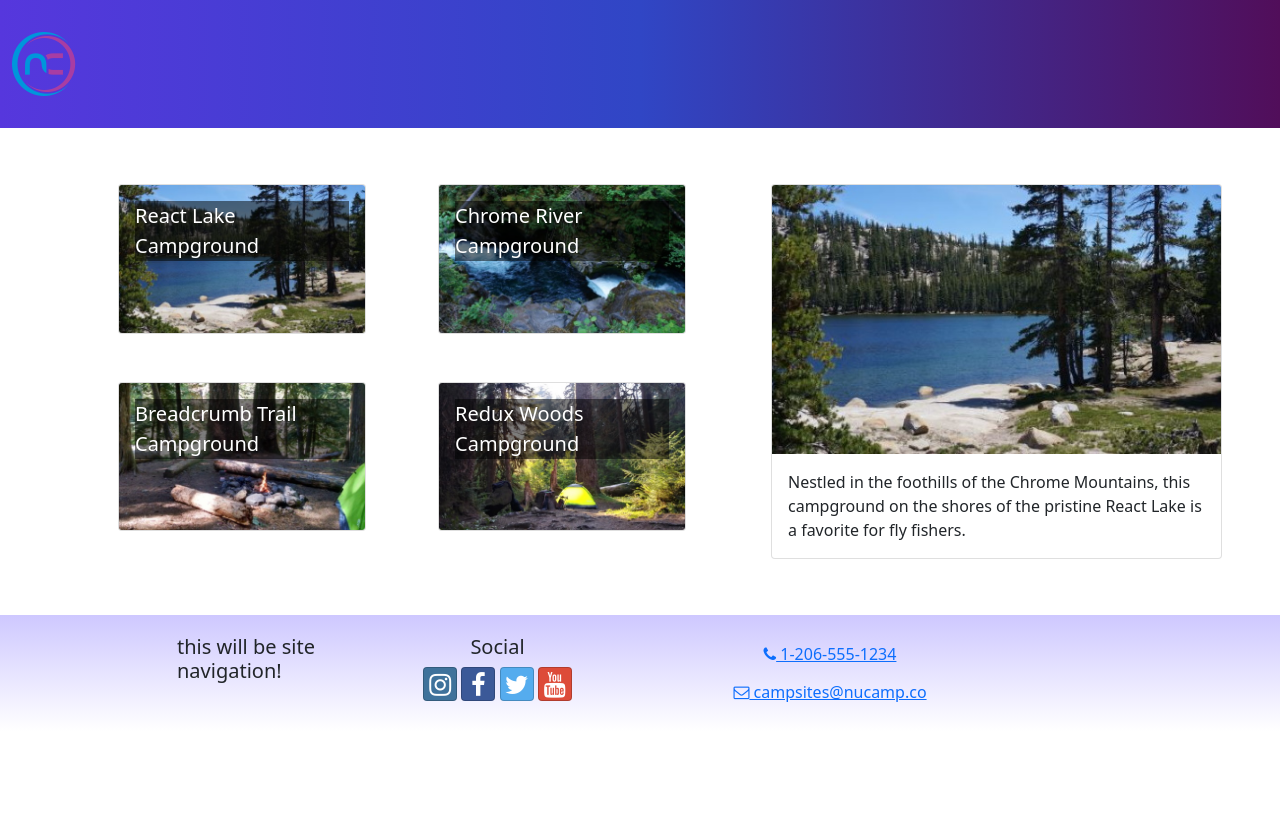
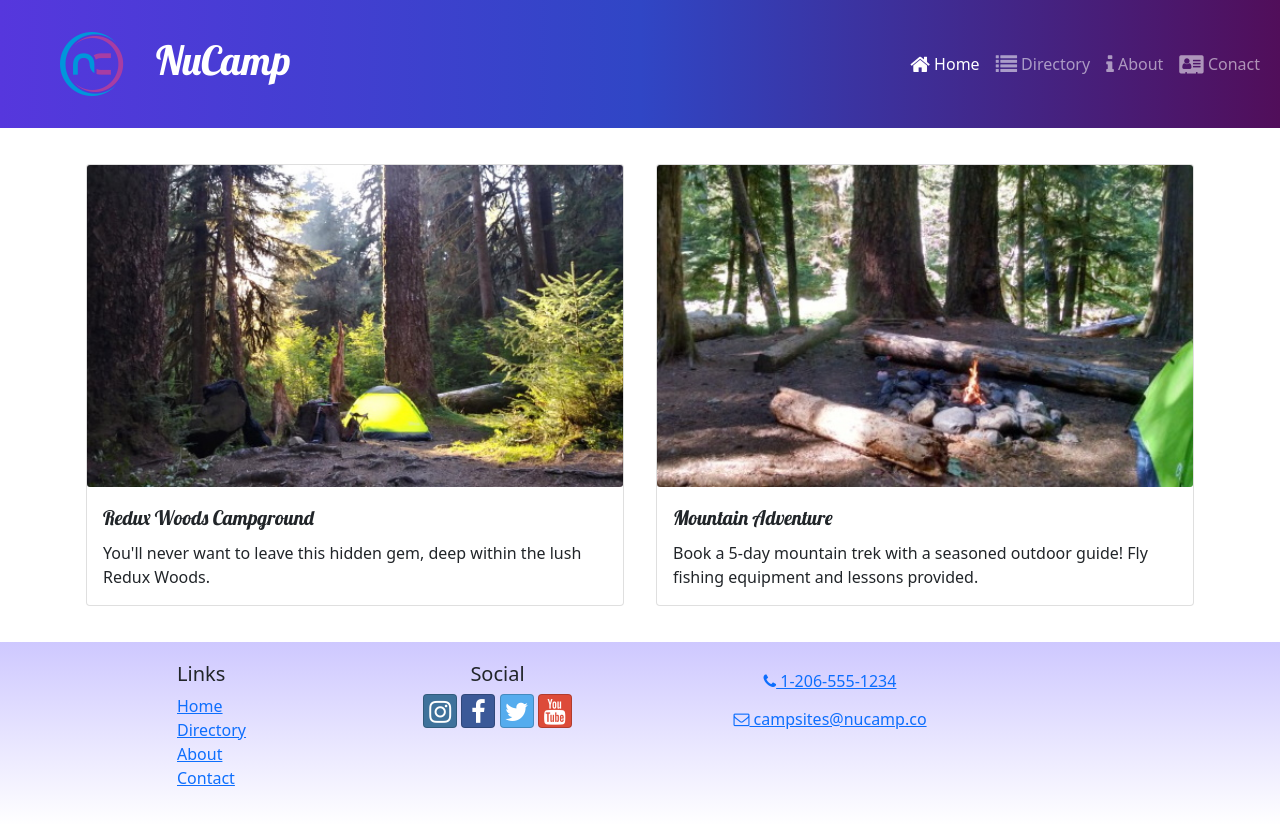
Before and after one commit to NueKid/nucampsite-react, a React (Create React App) app: page / in a window 1280 px wide. Before the commit the page ends 800 px from the top, so only its background shows below. Built offline with nearby package versions, Linux system fonts and the light colour scheme.

Commit message:
added new pages and links to pages. Added display cards for featured site and promotion

```diff
--- a/src/App.js
+++ b/src/App.js
@@ -1,3 +1,6 @@
+import { Routes, Route } from 'react-router-dom';
+import HomePage from './pages/HomePage.js';
+import ContactPage from './pages/ContactPage.js';
 import React from 'react';
 import CampsitesDirectoryPage from './pages/CampsitesDirectoryPage.js';
 import Header from './components/Header.js';
@@ -8,7 +11,11 @@
   return (
     <div className="App">
       <Header />
-      <CampsitesDirectoryPage />
+      <Routes>
+        <Route path='/' element={<HomePage />} />
+        <Route path='contact' element={<ContactPage />}/>
+        <Route path='directory' element={<CampsitesDirectoryPage />}/>
+      </Routes>
       <Footer />
     </div>
   );
--- a/src/components/Footer.js
+++ b/src/components/Footer.js
@@ -1,4 +1,5 @@
 import {Container, Col, Row} from 'reactstrap';
+import { Link } from 'react-router-dom';
 
 const Footer = () => {
     return (
@@ -6,7 +7,21 @@
             <Container>
                 <Row>
                     <Col xs={{ size: 4, offset: 1 }} sm='2'>
-                        <h5>this will be site navigation!</h5>
+                        <h5>Links</h5>
+                        <ul className='list-unstyled'>
+                            <li>
+                                <Link to='/'>Home</Link>
+                            </li>
+                            <li>
+                                <Link to='/directory'>Directory</Link>
+                            </li>
+                            <li>
+                                <Link to='/about'>About</Link>
+                            </li>
+                            <li>
+                                <Link to='/contact'>Contact</Link>
+                            </li>
+                        </ul>
                     </Col>
                     <Col xs='6' sm='3' className='text-center'>
                         <h5>Social</h5>
--- a/src/components/Header.js
+++ b/src/components/Header.js
@@ -1,12 +1,49 @@
-import {Navbar, NavbarBrand} from 'reactstrap';
-import NucampLogo  from '../app/assets/img/logo.png';
+import { useState } from 'react';
+import {
+    Navbar,
+    NavbarBrand,
+    Collapse,
+    NavbarToggler,
+    Nav,
+    NavItem,
+} from 'reactstrap';
+import { NavLink } from 'react-router-dom';
+import NucampLogo from '../app/assets/img/logo.png';
 
 const Header = () => {
+    const [menuOpen, setMenuOpen] = useState(false);
+
     return (
         <Navbar dark color='primary' sticky='top' expand='md'>
-            <NavbarBrand href='/'>
-              <img src={NucampLogo} alt='nucamp logo' />
+            <NavbarBrand className='ms-5' href='/'>
+              <img src={NucampLogo} alt='nucamp logo' className='float-start' />
+              <h1 className='mt-1'>NuCamp</h1>
             </NavbarBrand>
+            <NavbarToggler onClick={() => setMenuOpen(!menuOpen)} />
+            <Collapse isOpen={menuOpen} navbar>
+                <Nav className='ms-auto' navbar>
+                    <NavItem>
+                        <NavLink className='nav-link' to='/'>
+                            <i className='fa fa-home fa-lg' /> Home
+                        </NavLink>
+                    </NavItem>
+                    <NavItem>
+                        <NavLink className='nav-link' to='/directory'>
+                            <i className='fa fa-list fa-lg' /> Directory
+                        </NavLink>
+                    </NavItem>
+                    <NavItem>
+                        <NavLink className='nav-link' to='/about'>
+                            <i className='fa fa-info fa-lg' /> About
+                        </NavLink>
+                    </NavItem>
+                    <NavItem>
+                        <NavLink className='nav-link' to='/contact'>
+                            <i className='fa fa-address-card fa-lg' /> Conact
+                        </NavLink>
+                    </NavItem>
+                </Nav>
+            </Collapse>
         </Navbar>
     )
 }
--- a/src/features/campsites/campsitesSlice.js
+++ b/src/features/campsites/campsitesSlice.js
@@ -12,3 +12,7 @@
 export const selectCampsiteById = (id) => {
     return CAMPSITES.find((campsite) => campsite.id === id);
 }
+
+export const selectFeaturedCampsite = () => {
+    return CAMPSITES.find((campsite) => campsite.featured);
+};
--- /dev/null
+++ b/src/features/display/DisplayCard.js
@@ -0,0 +1,17 @@
+import { Card, CardImg, CardText, CardBody, CardTitle } from 'reactstrap';
+
+const DisplayCard = ({ item }) => {
+    const { image, name, description } = item;
+
+    return (
+        <Card>
+            <CardImg src={image} alt={name} />
+            <CardBody>
+                <CardTitle>{name}</CardTitle>
+                <CardText>{description}</CardText>
+            </CardBody>
+        </Card>
+    )
+}
+
+export default DisplayCard;
--- /dev/null
+++ b/src/features/display/DisplayList.js
@@ -0,0 +1,22 @@
+import { Col, Row } from 'reactstrap';
+import DisplayCard from './DisplayCard';
+import { selectFeaturedCampsite } from '../campsites/campsitesSlice';
+import { selectFeaturedPromotion } from '../promotions/PromotionsSlice';
+
+const DisplayList = () => {
+    const items = [selectFeaturedCampsite(), selectFeaturedPromotion()];
+
+    return(
+        <Row>
+            {items.map((item, idx) => {
+                return (
+                    <Col md className='m-1' key={idx}>
+                        <DisplayCard item={item} />
+                    </Col>
+                )
+            })}
+        </Row>
+    )
+};
+
+export default DisplayList;
--- /dev/null
+++ b/src/features/promotions/PromotionsSlice.js
@@ -0,0 +1,5 @@
+import { PROMOTIONS } from '../../app/shared/PROMOTIONS';
+
+export const selectFeaturedPromotion = () => {
+    return PROMOTIONS.find((promotion) => promotion.featured);
+};
--- a/src/index.js
+++ b/src/index.js
@@ -1,5 +1,6 @@
 import React from 'react';
 import { createRoot } from 'react-dom/client';
+import { BrowserRouter} from 'react-router-dom';
 import { Provider } from 'react-redux';
 import { store } from './app/store';
 import App from './App';
@@ -16,7 +17,9 @@
 root.render(
   <React.StrictMode>
     <Provider store={store}>
-      <App />
+      <BrowserRouter>
+        <App />
+      </BrowserRouter>
     </Provider>
   </React.StrictMode>
 );
--- /dev/null
+++ b/src/pages/ContactPage.js
@@ -0,0 +1,5 @@
+const ContactPage = () => {
+    return <div>Contact Page</div>
+};
+
+export default ContactPage;
--- /dev/null
+++ b/src/pages/HomePage.js
@@ -0,0 +1,12 @@
+import { Container } from 'reactstrap';
+import DisplayList from '../features/display/DisplayList';
+
+const HomePage = () => {
+    return (
+        <Container>
+            <DisplayList />
+        </Container>
+    )
+};
+
+export default HomePage;
```
